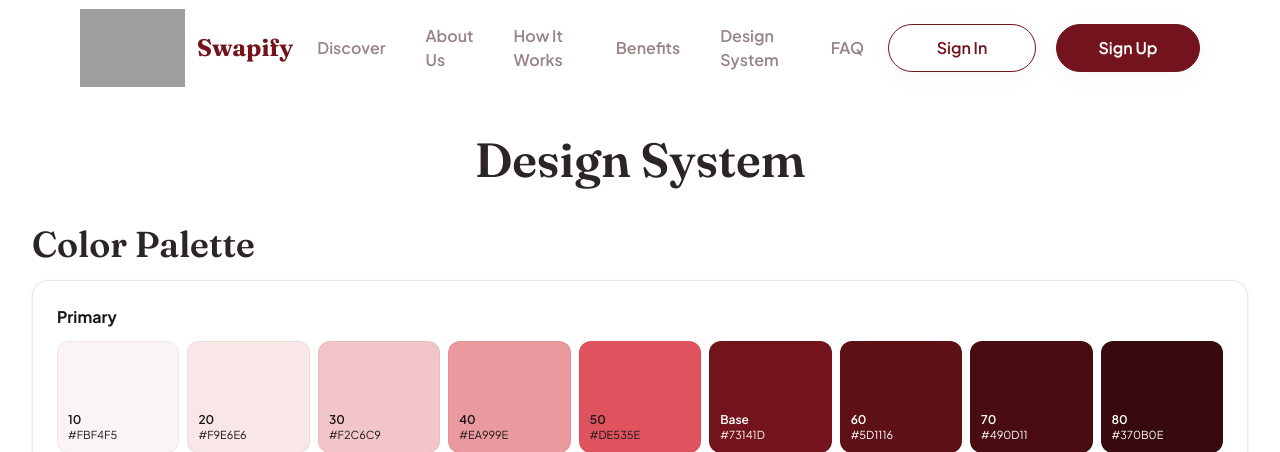
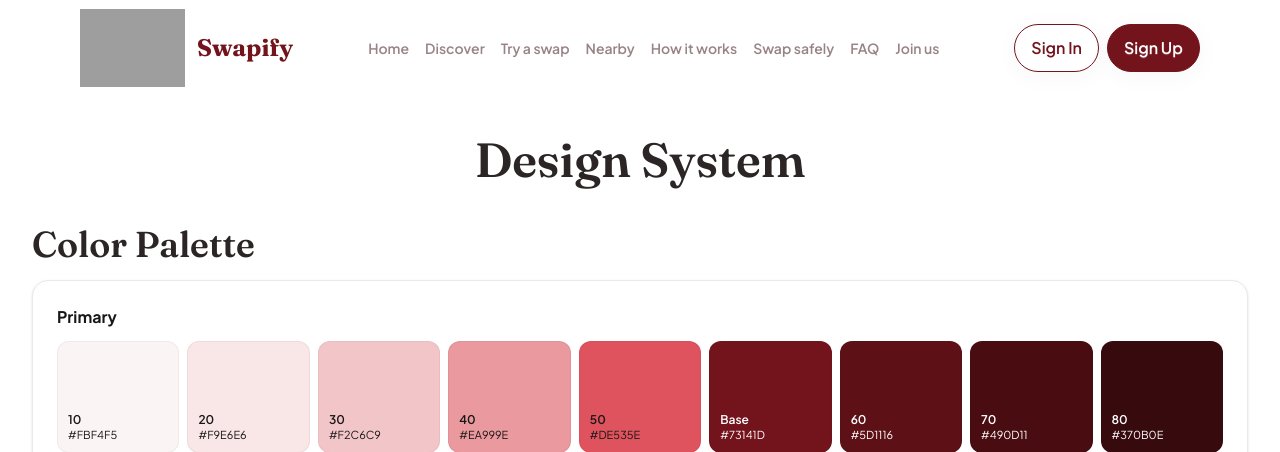
Before and after one commit to F12-PBP/swapify, a Django app: page /ds/ in a window 1280 px wide. Shown: the top 452 px of the page. Run offline with Django 5.2, Linux system fonts and the light colour scheme; some libraries are stand-ins or nearby versions; grey boxes are pictures that could not be loaded.

Commit message:
feat(landing): align navigation with section order

```diff
--- a/apps/main/static/main/js/navbar.js
+++ b/apps/main/static/main/js/navbar.js
@@ -32,5 +32,24 @@
     navbar.addEventListener('focusout', (event) => {
         if (!navbar.contains(event.relatedTarget)) setOpen(false);
     });
+    const sectionLinks = [...navbar.querySelectorAll('[data-landing-link]')];
+    const sections = [...new Set(sectionLinks.map((link) => document.getElementById(new URL(link.href).hash.slice(1))).filter(Boolean))];
+    if (sections.length) {
+        let frame;
+        const updateSection = () => {
+            frame = undefined;
+            const offset = navbar.getBoundingClientRect().bottom + 48;
+            const active = sections.filter((section) => section.getBoundingClientRect().top <= offset).at(-1) || sections[0];
+            sectionLinks.forEach((link) => {
+                if (link.hash === `#${active.id}`) link.setAttribute('aria-current', 'location');
+                else link.removeAttribute('aria-current');
+            });
+        };
+        window.addEventListener('scroll', () => {
+            if (!frame) frame = requestAnimationFrame(updateSection);
+        }, { passive: true });
+        window.addEventListener('resize', updateSection);
+        updateSection();
+    }
     desktop.addEventListener('change', () => setOpen(false));
 })();
--- a/apps/main/templates/components/navbar/navbar-links.html
+++ b/apps/main/templates/components/navbar/navbar-links.html
@@ -1,12 +1,8 @@
-{% if user.is_authenticated %}
-<li><a href="{% url 'clothing_catalog:list' %}" class="block rounded-lg py-2 transition-colors hover:text-primary-base focus-visible:outline-2 focus-visible:outline-primary-base">Discover</a></li>
-<li><a href="{% url 'swap_request:list' %}" class="block rounded-lg py-2 transition-colors hover:text-primary-base focus-visible:outline-2 focus-visible:outline-primary-base">Swap Requests</a></li>
-<li><a href="{% url 'chat:list' %}" class="block rounded-lg py-2 transition-colors hover:text-primary-base focus-visible:outline-2 focus-visible:outline-primary-base">Chat</a></li>
-{% else %}
-<li><a href="{% url 'clothing_catalog:list' %}" class="block rounded-lg py-2 transition-colors hover:text-primary-base">Discover</a></li>
-<li><a href="{% url 'main:home' %}#about-us" class="block rounded-lg py-2 transition-colors hover:text-primary-base focus-visible:outline-2 focus-visible:outline-primary-base">About Us</a></li>
-<li><a href="{% url 'main:home' %}#how-it-works" class="block rounded-lg py-2 transition-colors hover:text-primary-base focus-visible:outline-2 focus-visible:outline-primary-base">How It Works</a></li>
-<li><a href="{% url 'main:home' %}#benefits" class="block rounded-lg py-2 transition-colors hover:text-primary-base focus-visible:outline-2 focus-visible:outline-primary-base">Benefits</a></li>
-<li><a href="{% url 'design_system:ds' %}#design-system" class="block rounded-lg py-2 transition-colors hover:text-primary-base focus-visible:outline-2 focus-visible:outline-primary-base">Design System</a></li>
-<li><a href="{% url 'main:home' %}#faq" class="block rounded-lg py-2 transition-colors hover:text-primary-base focus-visible:outline-2 focus-visible:outline-primary-base">FAQ</a></li>
-{% endif %}
+<li><a href="{% url 'main:home' %}#hero" data-landing-link class="block whitespace-nowrap rounded-lg py-2 transition-colors hover:text-primary-base focus-visible:outline-2 focus-visible:outline-primary-base aria-[current=location]:text-primary-base">Home</a></li>
+<li><a href="{% url 'main:home' %}#discover" data-landing-link class="block whitespace-nowrap rounded-lg py-2 transition-colors hover:text-primary-base focus-visible:outline-2 focus-visible:outline-primary-base aria-[current=location]:text-primary-base">Discover</a></li>
+<li><a href="{% url 'main:home' %}#try-a-swap" data-landing-link class="block whitespace-nowrap rounded-lg py-2 transition-colors hover:text-primary-base focus-visible:outline-2 focus-visible:outline-primary-base aria-[current=location]:text-primary-base">Try a swap</a></li>
+<li><a href="{% url 'main:home' %}#nearby" data-landing-link class="block whitespace-nowrap rounded-lg py-2 transition-colors hover:text-primary-base focus-visible:outline-2 focus-visible:outline-primary-base aria-[current=location]:text-primary-base">Nearby</a></li>
+<li><a href="{% url 'main:home' %}#how-it-works" data-landing-link class="block whitespace-nowrap rounded-lg py-2 transition-colors hover:text-primary-base focus-visible:outline-2 focus-visible:outline-primary-base aria-[current=location]:text-primary-base">How it works</a></li>
+<li><a href="{% url 'main:home' %}#benefits" data-landing-link class="block whitespace-nowrap rounded-lg py-2 transition-colors hover:text-primary-base focus-visible:outline-2 focus-visible:outline-primary-base aria-[current=location]:text-primary-base">Swap safely</a></li>
+<li><a href="{% url 'main:home' %}#faq" data-landing-link class="block whitespace-nowrap rounded-lg py-2 transition-colors hover:text-primary-base focus-visible:outline-2 focus-visible:outline-primary-base aria-[current=location]:text-primary-base">FAQ</a></li>
+<li><a href="{% url 'main:home' %}#fresh-start" data-landing-link class="block whitespace-nowrap rounded-lg py-2 transition-colors hover:text-primary-base focus-visible:outline-2 focus-visible:outline-primary-base aria-[current=location]:text-primary-base">Join us</a></li>
--- a/apps/main/templates/components/navbar/navbar.html
+++ b/apps/main/templates/components/navbar/navbar.html
@@ -4,10 +4,10 @@
         <a href="{% url 'main:home' %}#hero" class="flex shrink-0 items-center gap-3 rounded-sm focus-visible:outline-2 focus-visible:outline-offset-4 focus-visible:outline-primary-base" aria-label="Swapify home">
             {% include "components/brand/logo.html" %}
         </a>
-        <ul class="hidden items-center gap-10 font-sans text-s7 font-semibold text-neutral-70 xl:flex">
+        <ul class="hidden items-center gap-4 font-sans text-s8 font-semibold text-neutral-70 xl:flex">
             {% include "components/navbar/navbar-links.html" %}
         </ul>
-        <div class="hidden shrink-0 items-center gap-5 xl:flex">
+        <div class="hidden shrink-0 items-center gap-2 xl:flex [&_.btn]:w-auto [&_.btn]:px-4">
             {% include "components/navbar/navbar-actions.html" %}
         </div>
         <button type="button" class="flex size-10 shrink-0 cursor-pointer items-center justify-center rounded-lg text-primary-base hover:bg-primary-10 focus-visible:outline-2 focus-visible:outline-offset-2 focus-visible:outline-primary-base xl:hidden" aria-label="Open navigation menu" aria-expanded="false" aria-controls="navbar-mobile-menu" data-navbar-toggle>
--- a/apps/main/templates/main/sections/invitation.html
+++ b/apps/main/templates/main/sections/invitation.html
@@ -1,5 +1,5 @@
 {% load static lucide %}
-<section id="fresh-start" class="mx-auto w-full max-w-[1280px] px-5 sm:px-8 lg:px-14 pb-16 lg:pb-24" aria-labelledby="invitation-title">
+<section id="fresh-start" class="scroll-mt-24 lg:scroll-mt-32 mx-auto w-full max-w-[1280px] px-5 sm:px-8 lg:px-14 pb-16 lg:pb-24" aria-labelledby="invitation-title">
     <div class="flex flex-col overflow-hidden rounded-[32px] bg-secondary-20 lg:flex-row lg:items-center">
         <div data-reveal class="flex flex-col items-start gap-5 px-7 pt-10 sm:px-10 lg:w-1/2 lg:px-14 lg:py-16">
             <h2 id="invitation-title" class="font-display text-h3 font-medium tracking-[-0.04em] text-primary-base md:text-h2">Give your wardrobe<br>a fresh start.</h2>
```
Also changed, not shown: theme/static/css/dist/styles.css.
